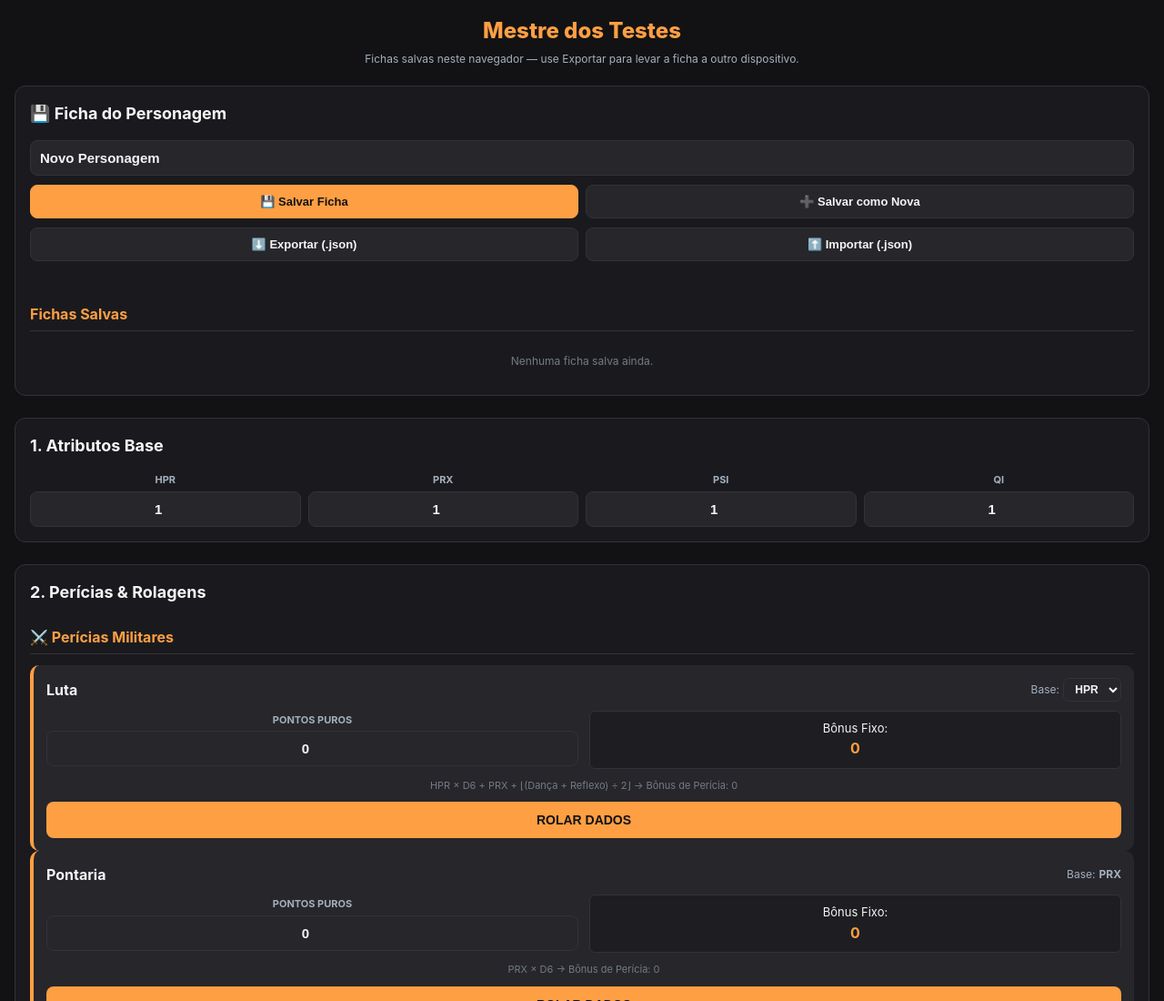
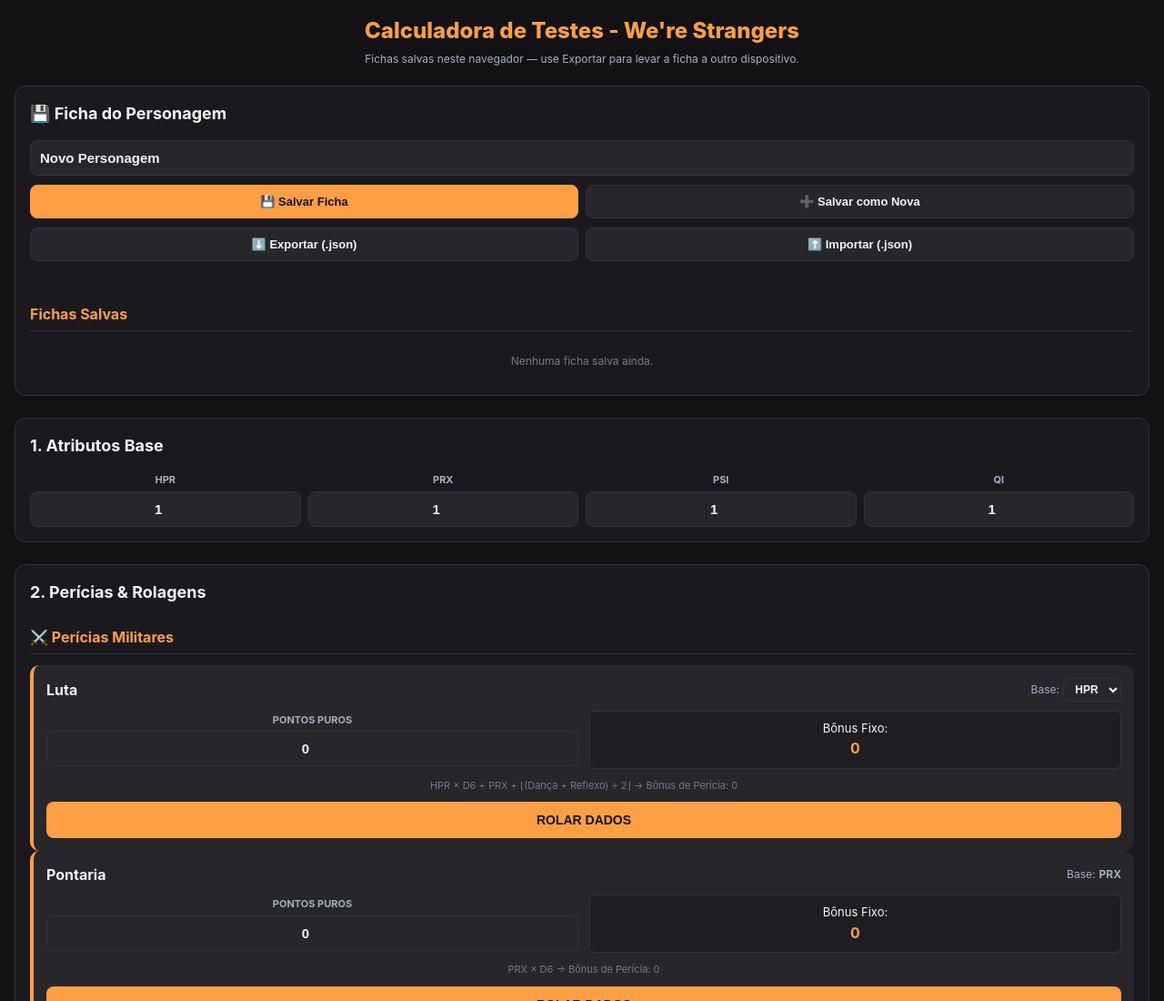
Before and after one commit to gomes29christian-star/calculadora-dos-testes-de-pericia, a plain HTML site: page index.html in a window 1280 px wide. Shown: the top 1100 px of the page at 91% size. Drawn offline with Linux system fonts and the light colour scheme.

Commit message:
Update header text in index.html

```diff
--- a/index.html
+++ b/index.html
@@ -77,7 +77,7 @@ body{padding:10px}.grid-atributos{grid-template-columns:repeat(2,1fr)}
 </head>
 <body>
 
-<h1>Mestre dos Testes</h1>
+<h1>Calculadora de Testes - We're Strangers</h1>
 <div class="subtitulo" id="status-storage">Carregando sistema de fichas…</div>
 
 <div class="container">
```
